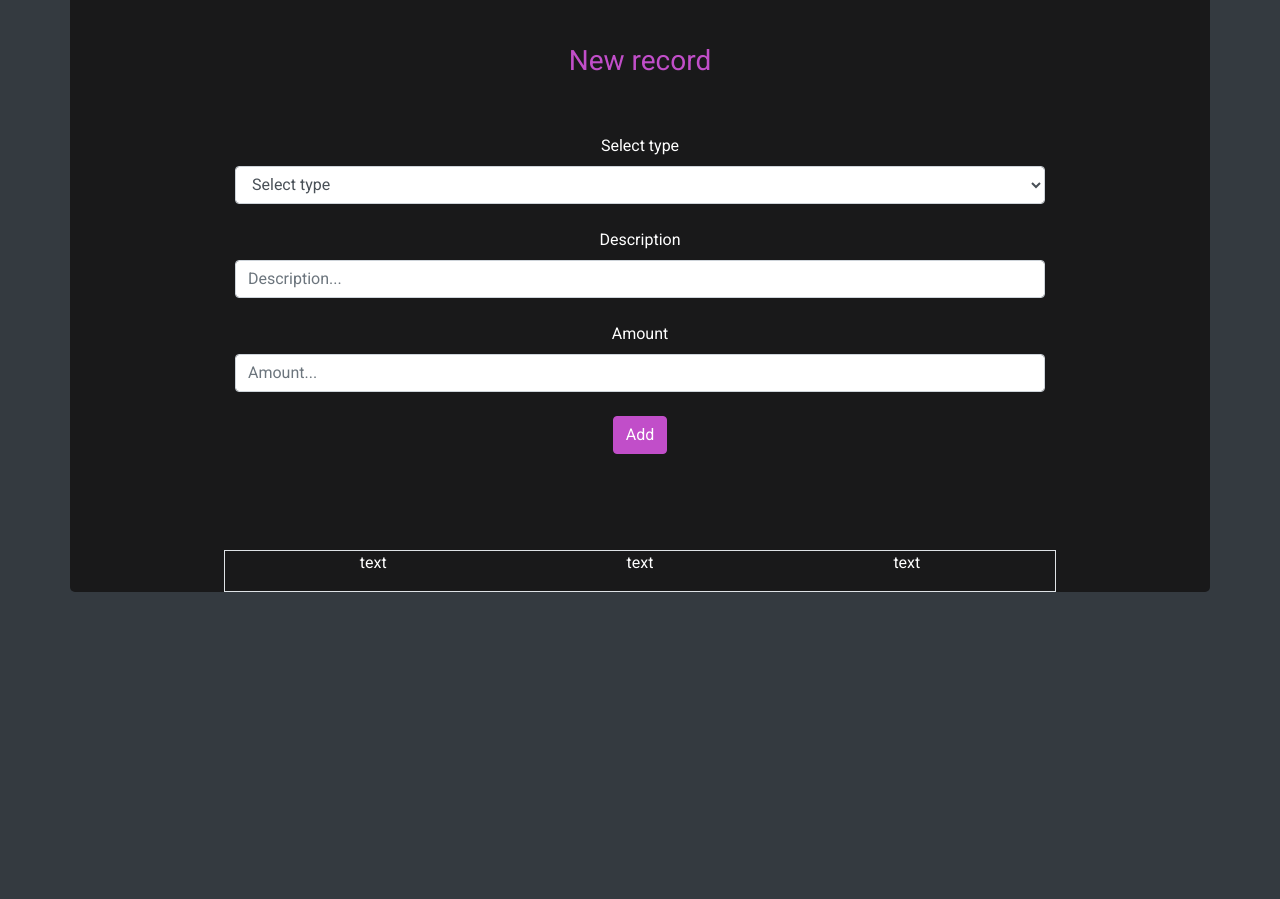
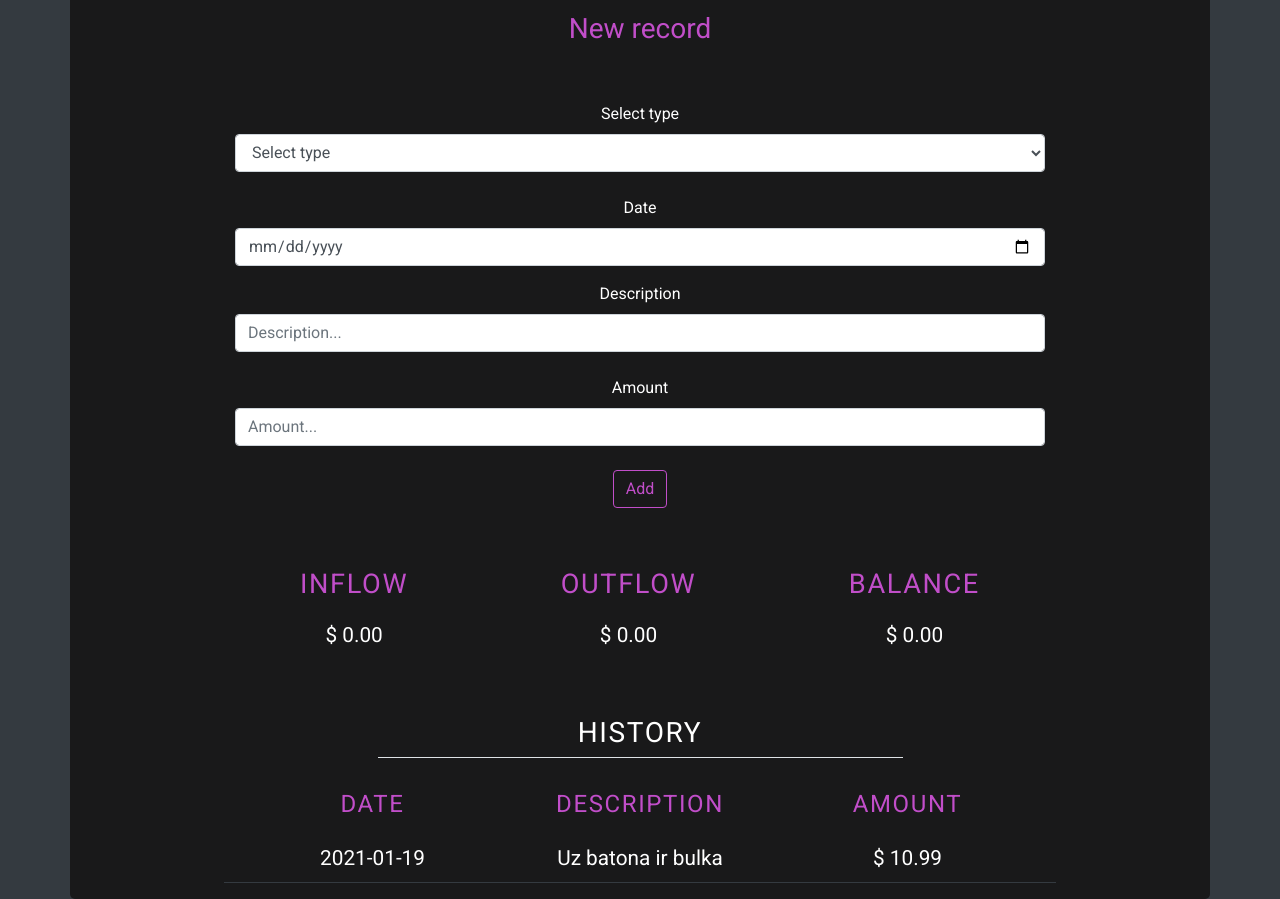
Before and after one commit to justasvel/expense-tracker, a plain HTML site: page index.html in a window 1280 px wide. Shown: the part 165-1064 px from the top of the page. Before the commit the page ends 800 px from the top, so only its background shows below. Drawn offline with nearby package versions, Linux system fonts and the light colour scheme.

Commit message:
Added all of the main styles

```diff
--- a/index.html
+++ b/index.html
@@ -14,53 +14,82 @@
 </head>
 
 <body class="bg-light">
-    <div class="container bg-dark mt-5 pt-5" id="main-container">
+    <div class="container bg-dark mt-3 pt-5" id="main-container">
         <!-- Tracker Header -->
         <div class="container text-center" id="headline">
             <h1 class="border-bottom pb-2">Your budget tracker</h1>
         </div>
 
         <!-- Form -->
-        <div class="container text-center py-5" id="form-container">
+        <div class="container text-center pt-5" id="form-container">
             <h3>New record</h3>
             <form class="w-75 m-auto py-5">
                 <div class="form-group mb-4">
                     <label for="type">Select type</label>
-                    <select class="form-control" id="type">
+                    <select class="form-control" id="type" required>
                         <option value="" selected disabled>Select type</option>
                         <option value="1">Expense</option>
                         <option value="2">Income</option>
                     </select>
                 </div>
+                <div class="form-group">
+                    <label for="date" class="form-label">Date</label>
+                    <input class="form-control" type="date" id="date" required>
+                </div>
                 <div class="mb-4">
                     <label for="description" class="form-label">Description</label>
-                    <input type="text" class="form-control" id="description" aria-describedby="emailHelp"
-                        placeholder="Description...">
+                    <input type="text" class="form-control" id="description" placeholder="Description..." required>
                 </div>
                 <div class="mb-4">
                     <label for="amount" class="form-label">Amount</label>
-                    <input type="number" min="0.01" step="0.01" class="form-control" id="amount"
-                        placeholder="Amount...">
+                    <input type="number" min="0.01" step="0.01" class="form-control" id="amount" placeholder="Amount..."
+                        required>
                 </div>
-                <button type="submit" class="btn btn-primary">Add</button>
+                <button type="submit" class="btn btn-outline-primary">Add</button>
             </form>
         </div>
 
         <!-- Tracker Summary -->
-        <div class="container d-flex justify-content-around border w-75" id="summary-container">
-            <div class="w-33" id="income">
-                <p>text</p>
-            </div>
-            <div id="expenses">
-                <p>text</p>
-            </div>
-            <div id="balance">
-                <p>text</p>
+        <div class="container w-75 pt-2" id="summary-container">
+            <div class="row d-flex justify-content-around">
+                <div class="text-center col-xs-12" id="income">
+                    <p class="summary-text">Inflow</p>
+                    <p class="amount">$ <span id="income-number">0.00</span></p>
+                </div>
+                <div class="text-center col-xs-12" id="expenses">
+                    <p class="summary-text">Outflow</p>
+                    <p class="amount">$ <span id="expenses-number">0.00</span></p>
+                </div>
+                <div class="text-center col-xs-12" id="balance">
+                    <p class="summary-text">Balance</p>
+                    <p class="amount">$ <span id="balance-number">0.00</span></p>
+                </div>
             </div>
         </div>
 
-        <!-- Tracker Log -->
+        <!-- History headline -->
+        <div class="container text-center w-50 pt-5" id="history-headline">
+            <h3 class="border-bottom pb-2">History</h3>
+        </div>
 
+        <!-- History log -->
+        <div class="container text-center w-75 py-3" id="history-log">
+            <div class="row">
+                <div class="d-flex justify-content-around py-2 col" id="log-description">
+                    <h4 class="log-description-text">Date</h4>
+                    <h4 class="log-description-text">Description</h4>
+                    <h4 class="log-description-text">Amount</h4>
+                </div>
+            </div>
+            <div class="row">
+                <div class="log d-flex justify-content-around py-2 col">
+                    <div class="log-data">2021-01-19</div>
+                    <div class="log-data">Uz batona ir bulka</div>
+                    <div class="log-data">$ <span class="log-number"></span> 10.99</div>
+                </div>
+            </div>
+
+        </div>
     </div>
 
     <script src="https://cdn.jsdelivr.net/npm/bootstrap@5.0.0-beta1/dist/js/bootstrap.bundle.min.js"
--- a/scss/custom.scss
+++ b/scss/custom.scss
@@ -28,6 +28,8 @@ $main-font: 'Roboto', sans-serif;
         }
     }
 
+    //Form
+
     #form-container {
 
         h3 {
@@ -42,7 +44,72 @@ $main-font: 'Roboto', sans-serif;
             box-shadow: 0 0 15px $primary;
         }
     }
+
+    // Summary
+
+    #summary-container {
+
+        .summary-text {
+            text-transform: uppercase;
+            letter-spacing: 0.1rem;
+            color: $primary;
+            font-size: 1.7rem;
+            width: 33%;
+        }
+
+        .amount {
+            font-size: 1.3rem;
+        }
+    }
+
+    //History headline
+    #history-headline {
+        text-transform: uppercase;
+        letter-spacing: 0.1rem;
+    }
+
+    // History log
+
+    #history-log {
+        font-size: 1.3rem;
+
+        .log {
+            border-bottom: 1px solid $light;
+        }
+
+        .log-description-text {
+            text-align: center;
+            text-transform: uppercase;
+            letter-spacing: 0.1rem;
+            color: $primary;
+            width: 33%;
+        }
+
+        .log-data {
+            width: 33%;
+        }
+    }
 }
+
+@media only screen and (max-width: 610px) {
+
+    h1 {
+        font-size: 2rem !important;
+    }
+
+    h4, .summary-text {
+        font-size: 15px !important;
+        letter-spacing: normal !important;
+        margin: 0 0.5rem !important;
+    }
+
+    .log-data {
+        letter-spacing: normal !important;
+        font-size: 15px !important;
+    }
+  }
+
+
 // Option A: Include all of Bootstrap
 
 @import "../node_modules/bootstrap/scss/bootstrap";
```
Also changed, not shown: main.css, 1 other file.
